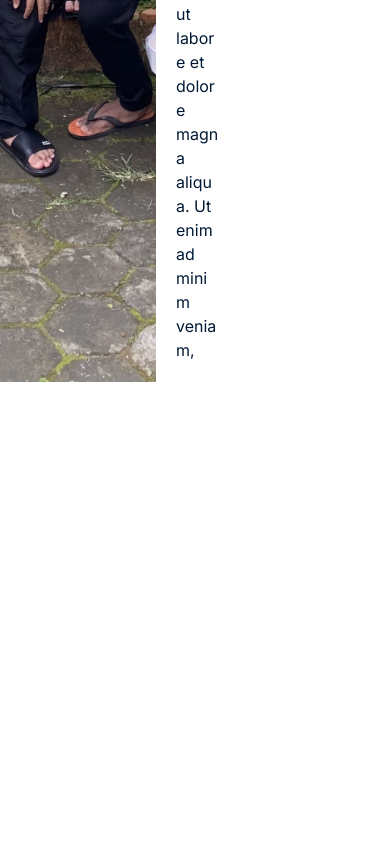
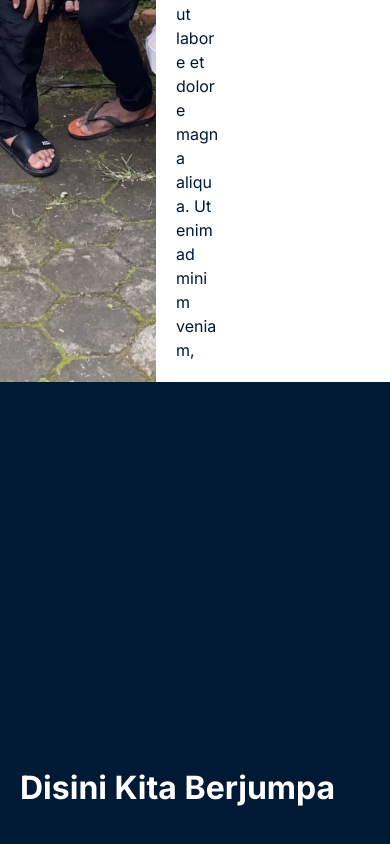
Before and after one commit to abdmmar/akgq, a Next.js app: page / in a window 390 px wide. Shown: the part 10686-11530 px from the top of the page. Before the commit the page ends 11068 px from the top, so only its background shows below. Built offline with nearby package versions, Linux system fonts and the light colour scheme.

Commit message:
feat: add disini kita berjumpa section

```diff
--- a/components/Zine/DisiniKitaBerjumpa.tsx
+++ b/components/Zine/DisiniKitaBerjumpa.tsx
@@ -0,0 +1,31 @@
+import styled from 'styled-components'
+import _Container from '../Common/Container'
+
+const DisiniKitaBerjumpa = () => {
+  return (
+    <Container>
+      <Wrapper>
+        <H2>Disini Kita Berjumpa</H2>
+      </Wrapper>
+    </Container>
+  )
+}
+
+const Container = styled(_Container)`
+  background-color: ${(props) => props.theme.colors.midnight};
+  color: ${(props) => props.theme.colors.white};
+`
+
+const Wrapper = styled.div`
+  display: flex;
+  flex-direction: row;
+  gap: 52px;
+`
+
+const H2 = styled.h2`
+  margin-bottom: 2rem;
+  font-size: clamp(2rem, 16vw - 4rem, 4rem);
+  color: ${(props) => props.theme.colors.white};
+`
+
+export default DisiniKitaBerjumpa
--- a/components/Zine/index.tsx
+++ b/components/Zine/index.tsx
@@ -1,5 +1,6 @@
 import BehindTheScene from './BehindTheScene'
 import Cover from './Cover'
+import DisiniKitaBerjumpa from './DisiniKitaBerjumpa'
 import Editorial from './Editorial'
 import SemogaKitaBerjumpa from './SemogaKitaBerjumpa'
 import SharingSession from './SharingSession'
@@ -14,6 +15,7 @@ const Zine = () => {
       <BehindTheScene />
       <SemogaKitaBerjumpa />
       <SharingSession />
+      <DisiniKitaBerjumpa />
     </main>
   )
 }
```
